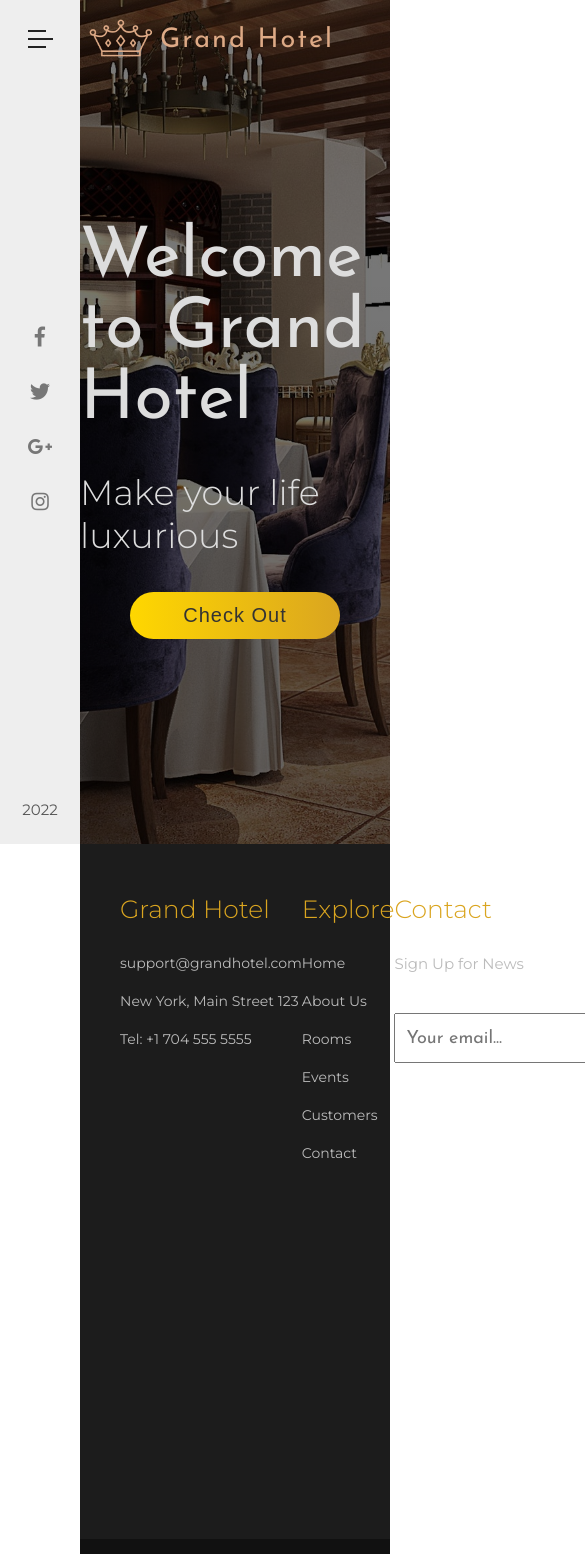
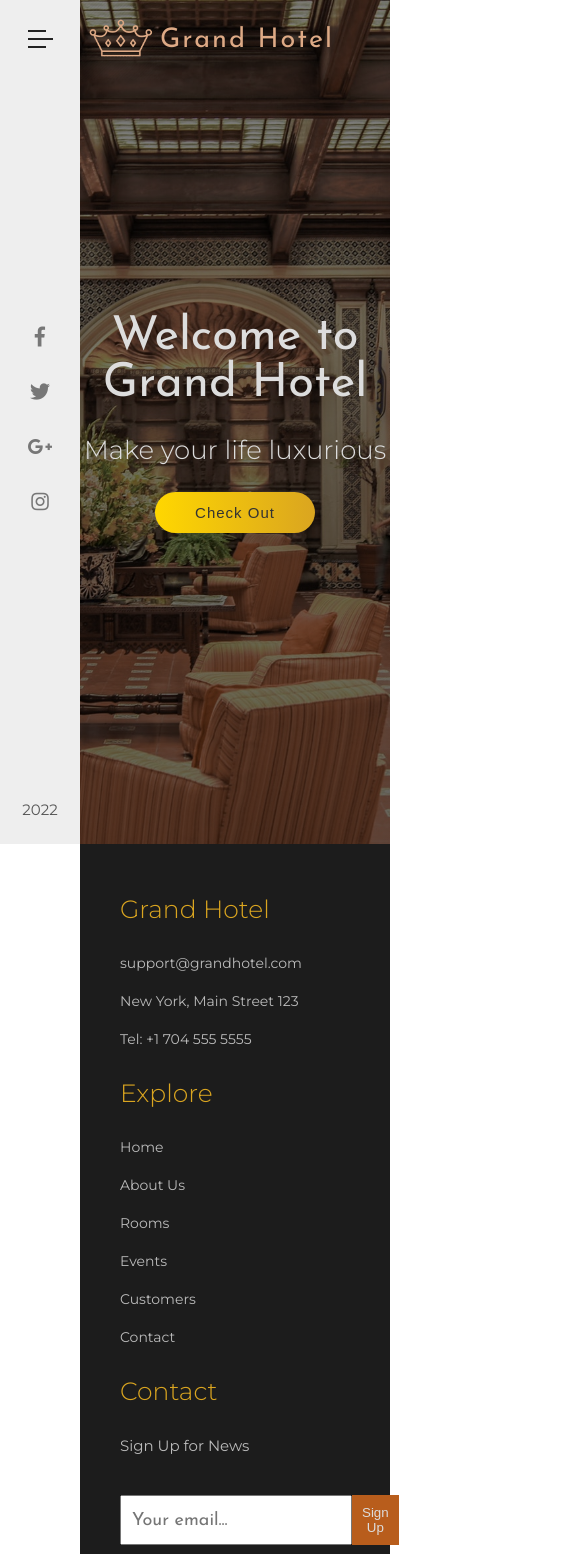
Before and after one commit to thomasbrown25/grand-hotel, a React (Create React App) app: page /about-us in a window 390 px wide. Shown: the top 1554 px of the page, 585 px wide, since content can reach past the window. Built offline with nearby package versions, Linux system fonts and the light colour scheme.

Commit message:
added some responsiveness

```diff
--- a/src/App.js
+++ b/src/App.js
@@ -1,6 +1,8 @@
 import { Routes, Route } from 'react-router-dom';
 import AboutUs from './routes/about-us/about-us.component';
 import Home from './routes/home/home.component';
+
+import './media-queries.css';
 
 const App = () => {
     return (
--- a/src/components/header/header.styles.css
+++ b/src/components/header/header.styles.css
@@ -3,7 +3,7 @@
     margin-left: 8rem;
     height: 100vh;
     background: linear-gradient(to top, rgba(0, 0, 0, 0.6), rgba(0, 0, 0, 0.5)),
-        url('../../assets/img/header-3.jpeg') center no-repeat;
+        url('../../assets/img/header-1.jpeg') center no-repeat;
     background-size: cover;
 }
 /* end of header */
--- a/src/components/navbar/navigation/navigation.styles.css
+++ b/src/components/navbar/navigation/navigation.styles.css
@@ -16,6 +16,7 @@
     justify-content: space-between;
     align-items: center;
     transition: left 0.8s cubic-bezier(1, 0, 0, 1);
+    z-index: 5;
 }
 /* end of navigation */
 
--- a/src/index.css
+++ b/src/index.css
@@ -2,6 +2,7 @@
 html {
     font-size: 62.5%;
     box-sizing: border-box;
+    overflow-x: hidden;
 }
 
 body {
--- /dev/null
+++ b/src/media-queries.css
@@ -0,0 +1,70 @@
+/* media queries */
+@media (max-width: 1400px) {
+    /* customer section */
+    .customers-card-wrapper {
+        flex-direction: column;
+        align-items: center;
+    }
+    .customer-card:first-child {
+        margin-bottom: 3rem;
+    }
+
+    /* footer section */
+    .main-part {
+        flex-direction: column;
+    }
+    .footer-list {
+        display: flex;
+    }
+    .footer-list-item {
+        margin-right: 3rem;
+    }
+}
+
+@media (max-width: 1200px) {
+    /* about us section */
+    .about-us {
+        flex-direction: column;
+        padding-bottom: 20rem;
+    }
+    .about-us-content {
+        margin-bottom: 13rem;
+    }
+    .image {
+        width: 25rem;
+    }
+}
+
+@media (max-width: 900px) {
+    /* banner */
+    .banner {
+        text-align: center;
+    }
+    .banner-heading {
+        font-size: 4.7rem;
+    }
+    .banner-paragraph {
+        font-size: 2.6rem;
+    }
+    .banner-btn {
+        width: 16rem;
+        font-size: 1.5rem;
+    }
+}
+
+@media (max-width: 750px) {
+    /* customer card */
+    .customer-card {
+        flex-direction: column;
+        width: 20rem;
+    }
+    .customer-image {
+        margin-left: 0;
+    }
+
+    /* footer section */
+    .footer-list {
+        display: block;
+    }
+}
+/* end of media queries */
```
